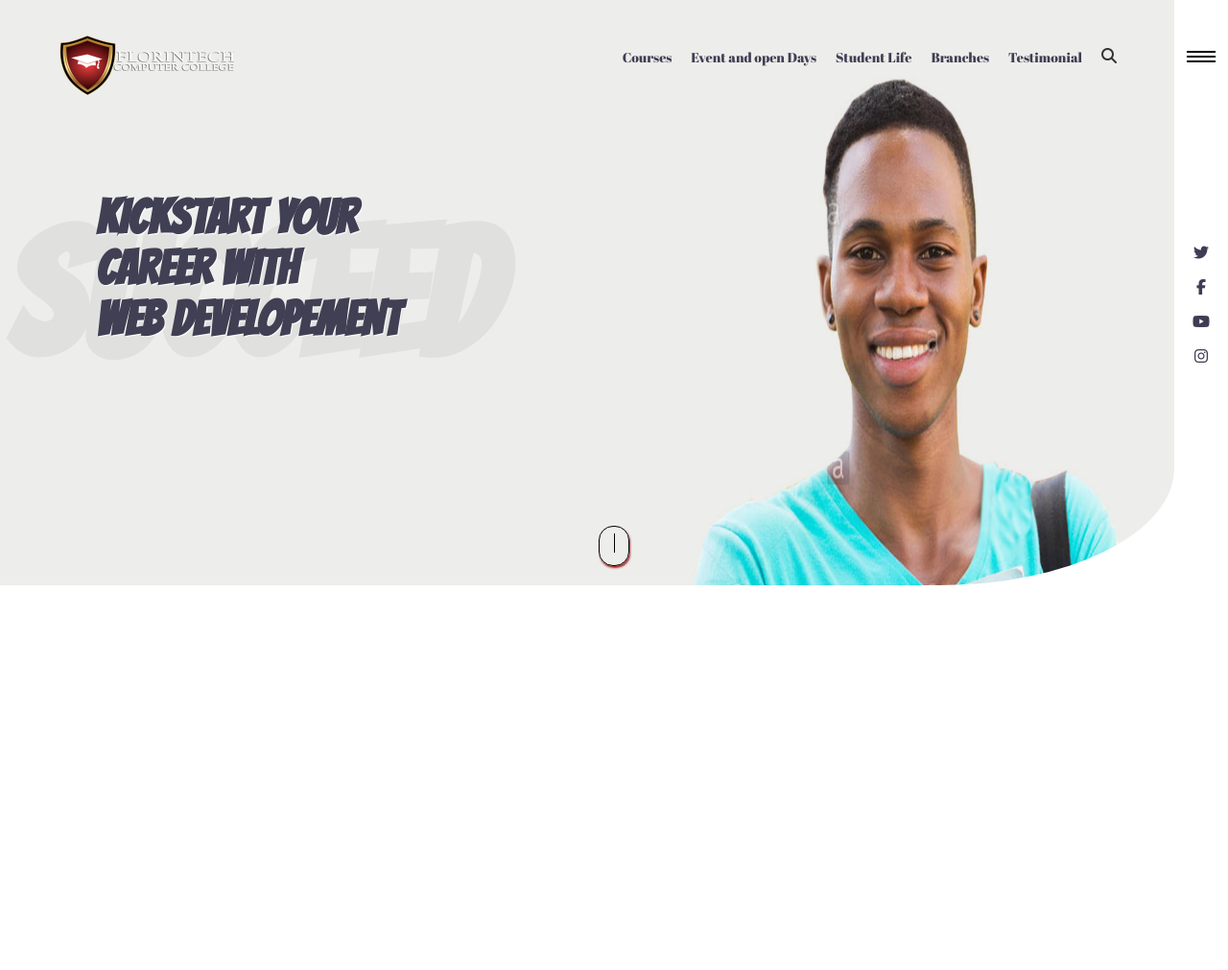
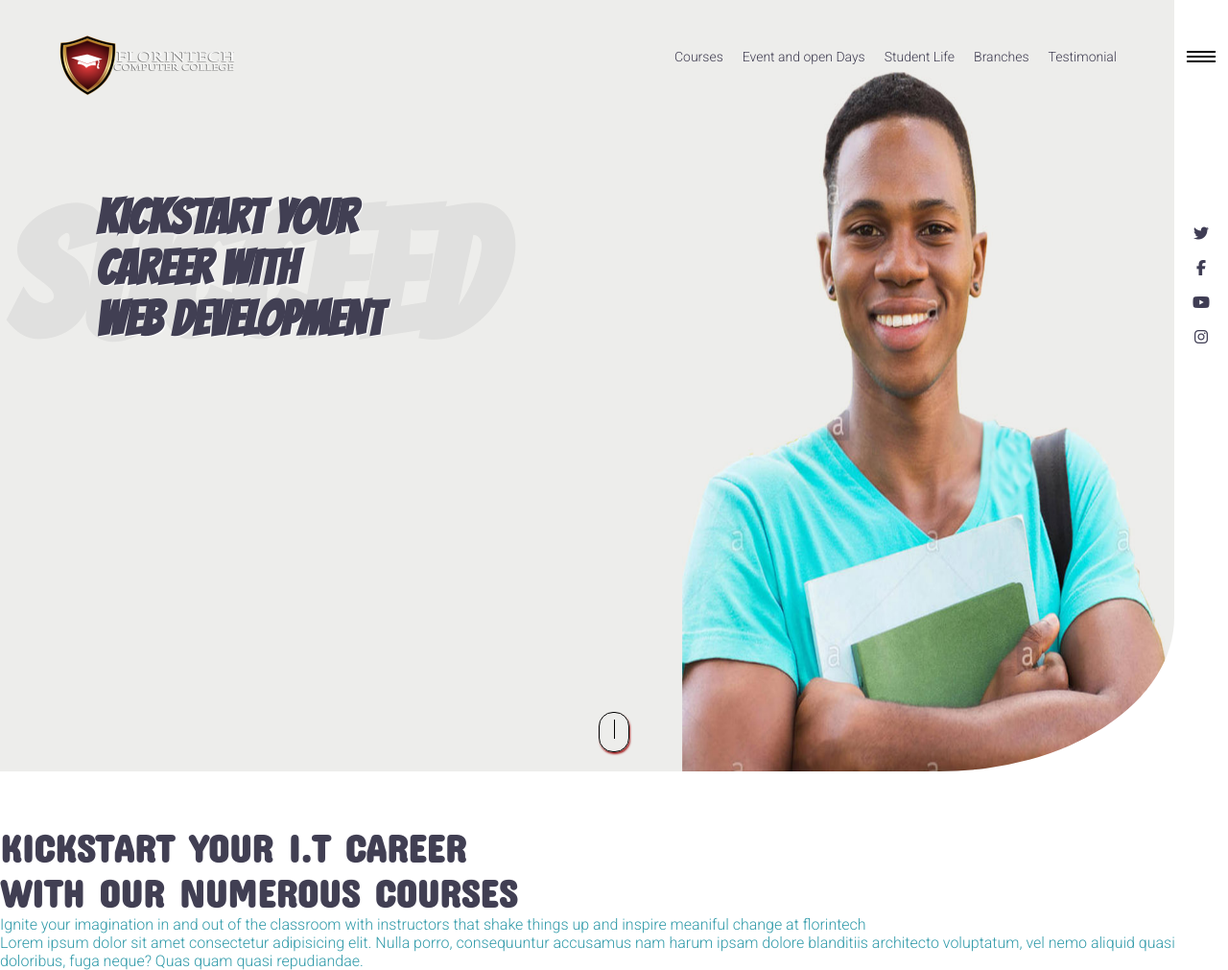
Before and after one commit to olatundesleek/collegewebsite, a plain HTML site: page index.html in a window 1280 px wide. Shown: the whole page at 96% size. Before the commit the page ends 800 px from the top, so only its background shows below. Drawn offline with Linux system fonts and the light colour scheme.

Commit message:
start the page content

```diff
--- a/assets/css/style.css
+++ b/assets/css/style.css
@@ -1,11 +1,15 @@
 @import url("https://fonts.googleapis.com/css2?family=Abril+Fatface&display=swap");
 @import url("https://fonts.googleapis.com/css2?family=Abril+Fatface&family=Fredoka+One&display=swap");
 @import url("https://fonts.googleapis.com/css2?family=Bangers&display=swap");
+@import url("https://fonts.googleapis.com/css2?family=Bangers&family=Roboto:wght@300&display=swap");
+@import url("https://fonts.googleapis.com/css2?family=Concert+One&display=swap");
 * {
   margin: 0;
   padding: 0;
   list-style-type: none;
   text-decoration: none;
+}
+body {
 }
 .page-header-content {
   margin: 30px 50px;
@@ -23,7 +27,7 @@
   z-index: -1;
   width: 100%;
   overflow: hidden;
-  height: 610px;
+  height: auto;
   border-bottom-right-radius: 20%;
 }
 .slider {
@@ -39,6 +43,16 @@
   color: #413f53;
   text-shadow: 1px 1px 1px white;
   animation: textent 2s, textappear 2s;
+}
+.article-title h1 {
+  font-family: "Concert One", cursive;
+  font-size: 40px;
+  color: #413f53;
+  text-shadow: 1px 1px 1px white;
+}
+.article-content-p {
+  color: #309aa9;
+  font-family: "Roboto", sans-serif;
 }
 @keyframes textent {
   0% {
@@ -70,6 +84,7 @@
 .side-nav {
   background-color: #fff;
   padding: 50px 10px;
+  height: 95vh;
 }
 .header {
   display: flex;
@@ -91,7 +106,7 @@
 .header-img {
   animation: scaleimg ease-in-out 8s infinite;
 
-  height: 110vh;
+  height: 100vh;
   width: 100vw;
 
   top: 0;
@@ -108,8 +123,11 @@
 .social-links {
   display: flex;
   flex-direction: column;
-  margin: 180px 0;
+  margin: 160px 0;
   text-align: center;
+}
+.social-links.margin {
+  margin: 0;
 }
 .social-links .fab {
   margin: 10px 0;
@@ -136,7 +154,7 @@
   color: #403e52;
   font-size: 14px;
 
-  font-family: "Abril Fatface", cursive;
+  font-family: "Roboto", sans-serif;
 }
 .search {
   color: #333333;
@@ -250,8 +268,11 @@
   top: 0;
 }
 .mobile-menu-list {
-  margin: 110px 0;
+  margin: 90px 0;
   display: none;
+}
+.mobile-menu-list li {
+  padding: 5px 0;
 }
 .mobile-menu-list.show {
   display: block;
@@ -275,7 +296,7 @@
   color: #403e52;
   font-size: 14px;
 
-  font-family: "Abril Fatface", cursive;
+  font-family: "Roboto", sans-serif;
 }
 
 /* .hamburger.open .hamburger-bar:nth-child(2) {
@@ -296,9 +317,9 @@
     display: none;
   }
 
-  .social-links {
-    margin: 80px 0;
-  }
+  /* .social-links {
+    margin: 20px 0;
+  } */
   .page-header-content {
     margin: 30px 20px;
   }
@@ -309,4 +330,10 @@
     font-size: 30px;
     left: 20px;
   }
+  .header-img {
+    height: 80vh;
+  }
 }
+.article-container {
+  display: flex;
+}
--- a/assets/js/app.js
+++ b/assets/js/app.js
@@ -1,7 +1,8 @@
 let hamburger = document.querySelector(".hamburger");
 let mobileMenu = document.querySelector(".mobile-menu-list");
-
+let socialLinks = document.querySelector(".social-links");
 hamburger.addEventListener("click", () => {
   hamburger.classList.toggle("open");
   mobileMenu.classList.toggle("show");
+  socialLinks.classList.toggle("margin");
 });
--- a/index.html
+++ b/index.html
@@ -30,7 +30,6 @@
                   <li><a href="#">Student Life</a></li>
                   <li><a href="#">Branches</a></li>
                   <li><a href="#">Testimonial</a></li>
-                  <li><i class="fas fa-search search"></i></li>
                 </ul>
               </div>
             </nav>
@@ -41,7 +40,7 @@
                 class="header-img"
                 src="./assets/images/header-image1.jpg"
                 srcset="
-                  ./assets/images/header-image1mobile.jpg  400w,
+                  ./assets/images/header-image1mobile.jpg  350w,
                   ./assets/images/header-image1tablet.jpg  770w,
                   ./assets/images/header-image1.jpg       2121w
                 "
@@ -49,7 +48,7 @@
 
               <h1 class="succeed">SUCCEED</h1>
               <h1 class="slider-title">
-                KICKSTART YOUR <br />CAREER WITH <br />WEB DEVELOPEMENT
+                KICKSTART YOUR <br />CAREER WITH <br />WEB DEVELOPMENT
               </h1>
             </div>
             <div class="discover-container">
@@ -80,6 +79,32 @@
           </div>
         </div>
       </header>
+      <div class="page-content">
+        <div class="article-container">
+          <article class="article-content">
+            <div class="article-title">
+              <h1>
+                KICKSTART YOUR I.T CAREER<br />
+                WITH OUR NUMEROUS COURSES
+              </h1>
+              <article class="article-content-p">
+                <p>
+                  Ignite your imagination in and out of the classroom with
+                  instructors that shake things up and inspire meaniful change
+                  at florintech
+                </p>
+                <p>
+                  Lorem ipsum dolor sit amet consectetur adipisicing elit. Nulla
+                  porro, consequuntur accusamus nam harum ipsam dolore
+                  blanditiis architecto voluptatum, vel nemo aliquid quasi
+                  doloribus, fuga neque? Quas quam quasi repudiandae.
+                </p>
+              </article>
+            </div>
+          </article>
+          <article class="article-picture"></article>
+        </div>
+      </div>
     </div>
     <script
       src="https://kit.fontawesome.com/6583154f92.js"
```
